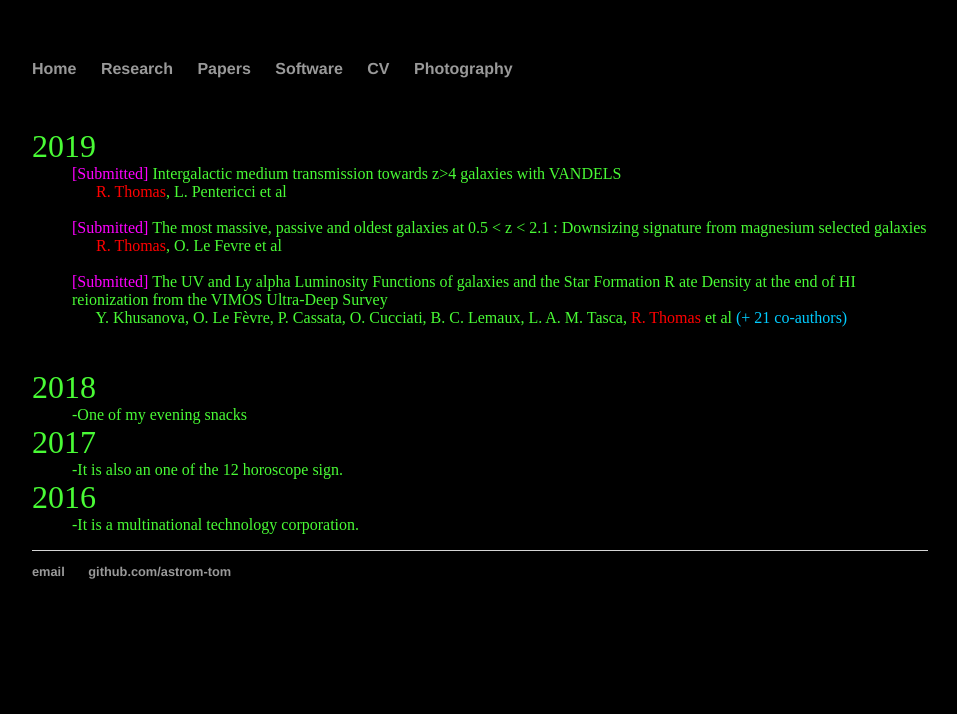
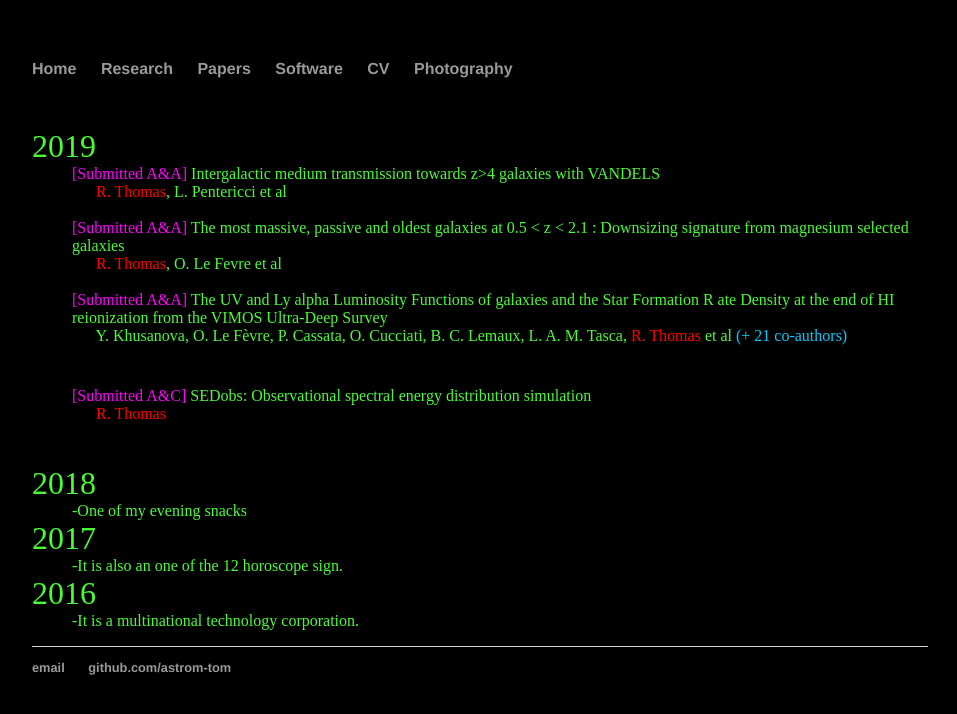
Before and after one commit to astrom-tom/astrom-tom.github.io, a Jekyll site: the page built from Papers/index.html, in a window 1280 px wide. Shown: the top 714 px of the page, without its empty margins (160-1117 px from the left). Built offline with Jekyll 4.4.1, drawn with Linux system fonts in a browser that asks for light colours.

Commit message:
Update index.html

```diff
--- a/Papers/index.html
+++ b/Papers/index.html
@@ -14,17 +14,21 @@ div.a {  text-indent: 150px;}
   <font size="6">2019
     </font>
    </dt>
-  <dd> <span class='subm'>[Submitted]</span> Intergalactic medium transmission towards z>4 galaxies with VANDELS<br>
+  <dd> <span class='subm'>[Submitted A&A]</span> Intergalactic medium transmission towards z>4 galaxies with VANDELS<br>
      &nbsp;&nbsp;&nbsp;&nbsp;&nbsp; <span class='me'>R. Thomas</span>, L. Pentericci et al </dd> <br>
 
-  <dd> <span class='subm'>[Submitted]</span> The most massive, passive and oldest galaxies at 0.5 < z < 2.1 :
+  <dd> <span class='subm'>[Submitted A&A]</span> The most massive, passive and oldest galaxies at 0.5 < z < 2.1 :
      Downsizing signature from magnesium selected galaxies <br>
      &nbsp;&nbsp;&nbsp;&nbsp;&nbsp; <span class='me'>R. Thomas</span>, O. Le Fevre et al </dd>  <br>
 
-  <dd> <span class='subm'>[Submitted]</span> The UV and Ly alpha Luminosity Functions of galaxies and the Star Formation R
+  <dd> <span class='subm'>[Submitted A&A]</span> The UV and Ly alpha Luminosity Functions of galaxies and the Star Formation R
      ate Density at the end of HI reionization from the VIMOS Ultra-Deep Survey <br>
      &nbsp;&nbsp;&nbsp;&nbsp;&nbsp; Y. Khusanova, O. Le Fèvre, P. Cassata, O. Cucciati, B. C. Lemaux, L. A. M. Tasca,
      <span class='me'>R. Thomas</span> et al <span class='cauthors'>(+ 21 co-authors)</span></p>
+     </dd><br>
+
+<dd> <span class='subm'>[Submitted A&C]</span> SEDobs: Observational spectral energy distribution simulation <br>
+     &nbsp;&nbsp;&nbsp;&nbsp;&nbsp;  <span class='me'>R. Thomas</span></p>
      </dd><br>
 
   <dt style="color:rgb(73, 251, 53);">
```
